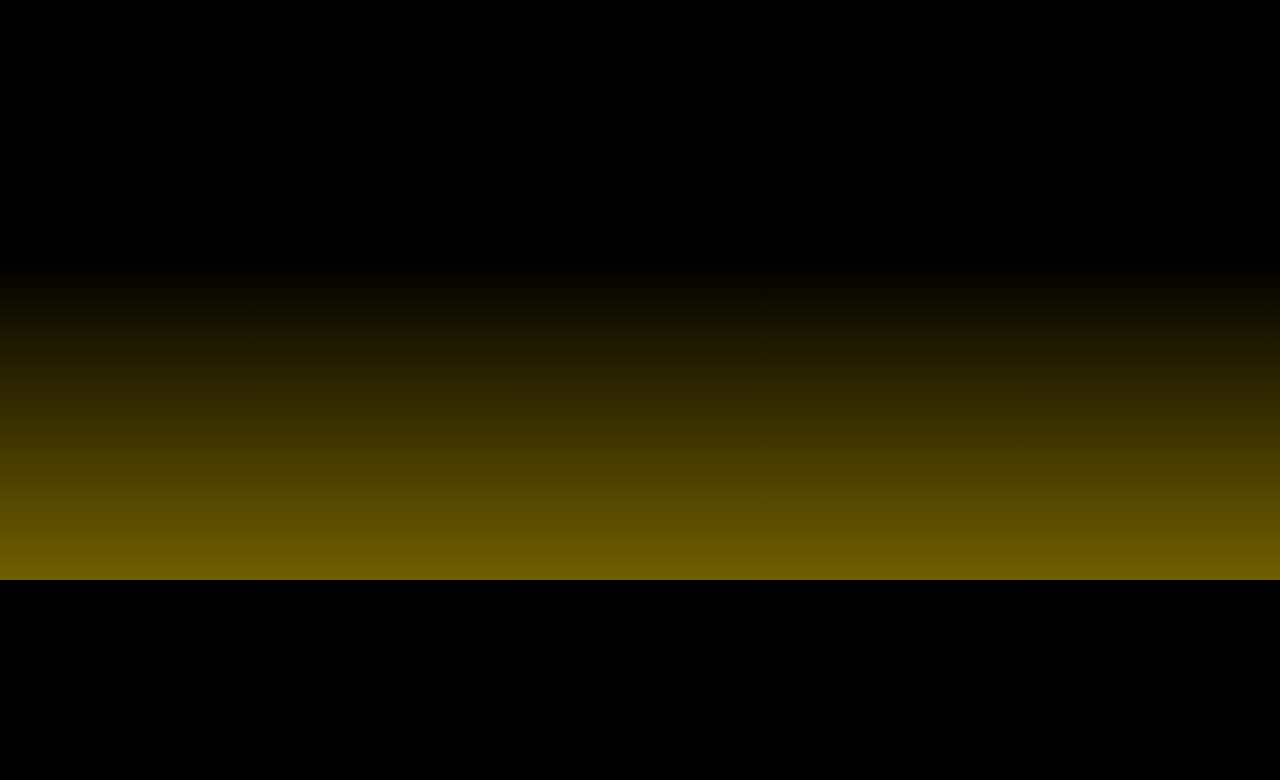
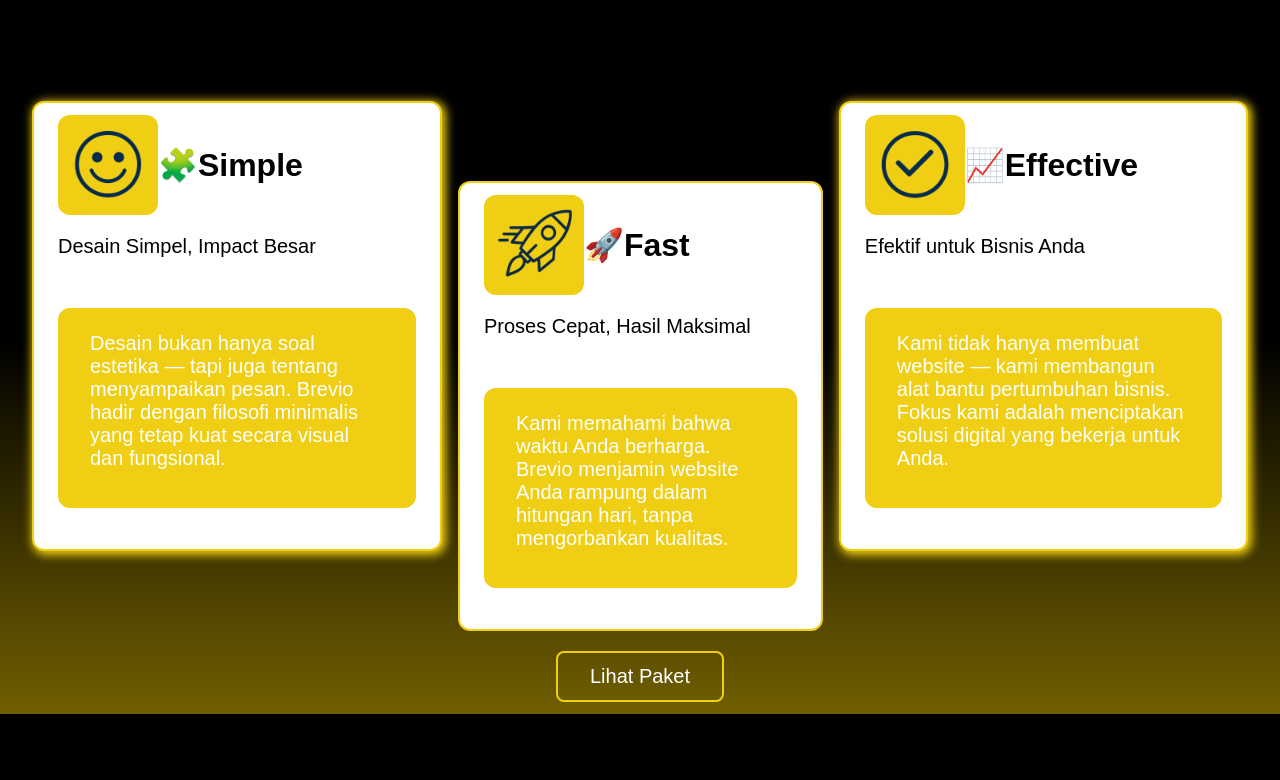
Before and after one commit to primamahardika06/Brevio, a plain HTML site: page index.html in a window 1280 px wide. Shown: the part 2020-2800 px from the top of the page. Drawn offline with Linux system fonts and the light colour scheme.

Commit message:
section 3

```diff
--- a/Styles/style.css
+++ b/Styles/style.css
@@ -123,9 +123,17 @@ nav.sticky ul li a {
 }
 
 .button-2 {
-  background-color: transparent;
   color: #efce13;
   border: 2px solid #efce13;
+  position: relative;
+  background: linear-gradient(to left, transparent 50%, white 50%);
+  background-size: 200% 100%;
+  background-position: right bottom;
+  transition: background-position 0.4s ease;
+}
+
+.button-2:hover {
+  background-position: left bottom;
 }
 
 .hero-button button:hover {
@@ -277,7 +285,7 @@ section.keunggulan{
   color: white;
   font-family: var(--font-1);
   text-align: center;
-  margin-top: 32px;
+  margin-top: 24px;
 }
 
 .title_keunggulan h1{
@@ -290,4 +298,115 @@ section.keunggulan{
   color: #efce13;
 }
 
-/* Kunggulan End */
+.box_keunggulan{
+  display: flex;
+  flex-direction: row;
+  gap: 16px;
+  align-items: center;
+  justify-content: center;
+  margin-top: 24px;
+}
+
+.box_keunggulan .card{
+  background-color: white;
+  border: 2px solid #efce13;
+  padding: 12px 24px;
+  height: 450px;
+  border-radius: 12px;
+  transition: .5s;
+  box-shadow: 2px 2px 10px 2px  #efce13;
+}
+
+.box_keunggulan .card:hover{
+  background-color: #efce13;
+}
+
+.box_keunggulan .card:hover .detail_text{
+  background-color: white;
+  color: black;
+}
+
+.box_keunggulan .card:hover .logo_card img{
+  background-color: white
+}
+.box_keunggulan .card_2:hover{
+  background-color: #efce13;
+}
+
+.box_keunggulan .card_2:hover .detail_text{
+  background-color: white;
+  color: black;
+}
+
+.box_keunggulan .card_2:hover .logo_card img{
+  background-color: white
+}
+
+.logo_card img{
+  width: 100px;
+  background-color: #efce13;
+  border-radius: 12px;
+  }
+
+.logo_card{
+  display: flex;
+  flex-direction: row;
+  align-items: center;
+}
+
+.card h2, .card_2 h2 {
+  color: black;
+  font-size: 32px;
+}
+
+.card_text p{
+  margin-top: 20px;
+  color: black;
+  font-size: 20px;
+  /* font-weight: 600; */
+}
+
+.detail_text{
+  margin-top: 50px;
+  padding: 24px 32px;
+  height: 200px;
+  background-color: #efce13;
+  border-radius: 12px;
+  font-size: 20px;
+}
+
+.box_keunggulan .card_2{
+  background-color: white;
+  border: 2px solid #efce13;
+  padding: 12px 24px;
+  height: 450px;
+  border-radius: 12px;
+  margin-top: 20vh;
+  transition: .5s;
+}
+
+.button_keunggulan{
+  display: flex;
+  justify-content: center;
+  align-items:center ;
+}
+
+.button_keunggulan button{
+  border: 2px solid #efce13;
+  color: white;
+  font-size: 20px;
+  padding: 12px 32px;
+  border-radius: 8px;
+  margin-top: 20px;
+  cursor: pointer;
+  position: relative;
+  background: linear-gradient(to left, transparent 50%, #efce13 50%);
+  background-size: 200% 100%;
+  background-position: right bottom;
+  transition: background-position 0.4s ease;
+}
+
+  .button_keunggulan button:hover {
+      background-position: left bottom;
+    }
+/* Kunggulan End*/
--- a/index.html
+++ b/index.html
@@ -5,7 +5,11 @@
     <meta name="viewport" content="width=device-width, initial-scale=1.0" />
     <title>Brevio</title>
     <link rel="stylesheet" href="Styles/style.css" />
-    <link rel="icon" href="Assets/BrevioLogo-removebg-preview 1.png" type="image/png">
+    <link
+      rel="icon"
+      href="Assets/BrevioLogo-removebg-preview 1.png"
+      type="image/png"
+    />
   </head>
 
   <body>
@@ -223,13 +227,63 @@
     </section>
 
     <section class="keunggulan">
-      <div class="title_keunggulan">
-        <h1>Kenapa <span>Brevio</span>? </h1>
-        <p>Simple. Past. Effective.</p>
+      <div class="price-1">
+        <div class="price-logo">
+          <img src="Assets/BrevioLogo-removebg-preview 1.png" alt="" />
+        </div>
+
+        <div class="title_keunggulan">
+          <h1>Kenapa <span>Brevio</span>?</h1>
+          <p>Simple. Past. Effective.</p>
+        </div>
       </div>
 
       <div class="box_keunggulan">
+        <div class="card">
+          <div class="logo_card">
+            <img src="Assets/simple.png" alt="" />
+            <h2>🧩Simple</h2>
+          </div>
+          <div class="card_text">
+            <p>Desain Simpel, Impact Besar</p>
+            <div class="detail_text">
+              Desain bukan hanya soal estetika — tapi juga tentang menyampaikan
+              pesan. Brevio hadir dengan filosofi minimalis yang tetap kuat
+              secara visual dan fungsional.
+            </div>
+          </div>
+        </div>
+        <div class="card_2">
+          <div class="logo_card">
+            <img src="Assets/fast.png" alt="" />
+            <h2>🚀Fast</h2>
+          </div>
+          <div class="card_text">
+            <p>Proses Cepat, Hasil Maksimal</p>
+            <div class="detail_text">
+              Kami memahami bahwa waktu Anda berharga. Brevio menjamin website
+              Anda rampung dalam hitungan hari, tanpa mengorbankan kualitas.
+            </div>
+          </div>
+        </div>
+        <div class="card">
+          <div class="logo_card">
+            <img src="Assets/effective.png" alt="" />
+            <h2>📈Effective</h2>
+          </div>
+          <div class="card_text">
+            <p>Efektif untuk Bisnis Anda</p>
+            <div class="detail_text">
+              Kami tidak hanya membuat website — kami membangun alat bantu
+              pertumbuhan bisnis. Fokus kami adalah menciptakan solusi digital
+              yang bekerja untuk Anda.
+            </div>
+          </div>
+        </div>
+      </div>
 
+      <div class="button_keunggulan">
+        <button>Lihat Paket</button>
       </div>
     </section>
   </body>
```
